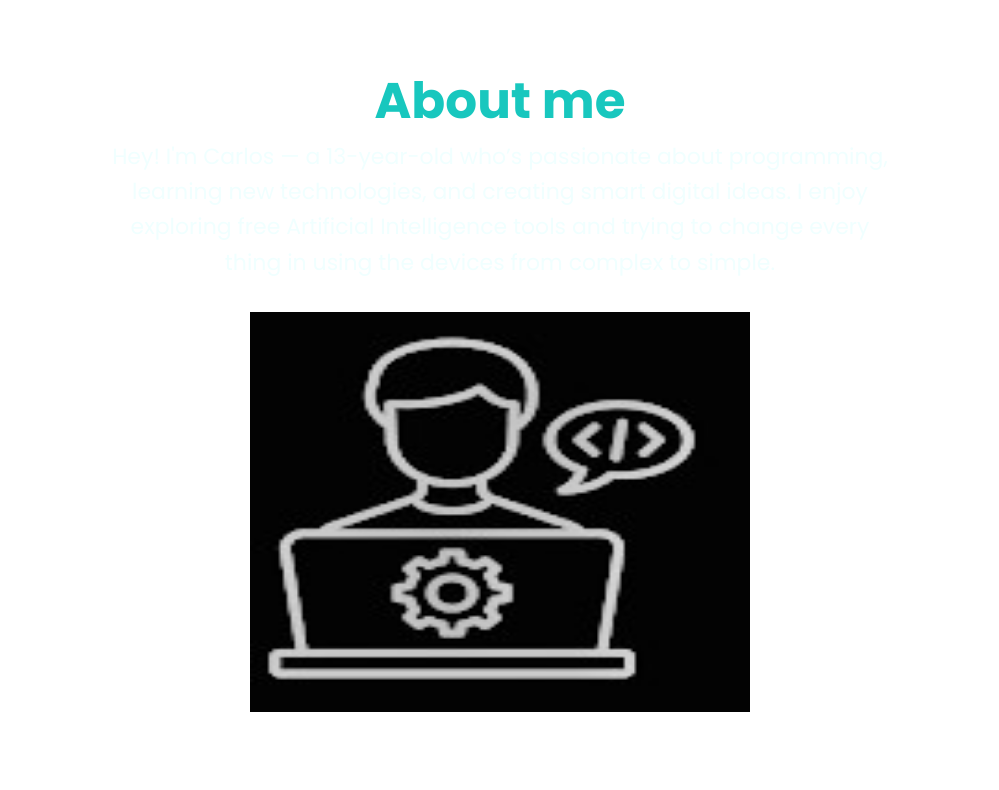
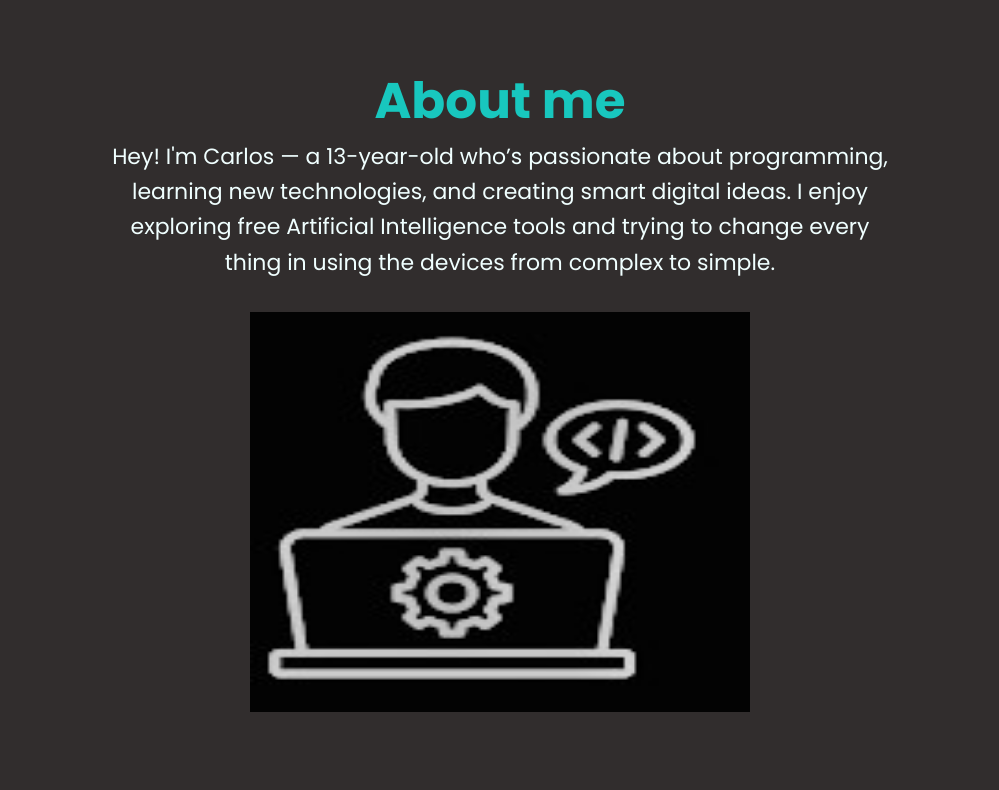
Before and after one commit to Techova25/Channel-website, a plain HTML site: page index.html in a window 1280 px wide. Shown: the part 909-1699 px from the top of the page, without its empty margins (140-1139 px from the left). Drawn offline with Linux system fonts and the light colour scheme.

Commit message:
Update styles.css

```diff
--- a/styles.css
+++ b/styles.css
@@ -10,7 +10,7 @@
 
 body {
   font-family: 'Poppins', sans-serif;
-  background-color: white;
+  background-color: rgb(49, 45, 45);
 }
 
 html[dir="rtl"] body {
```
